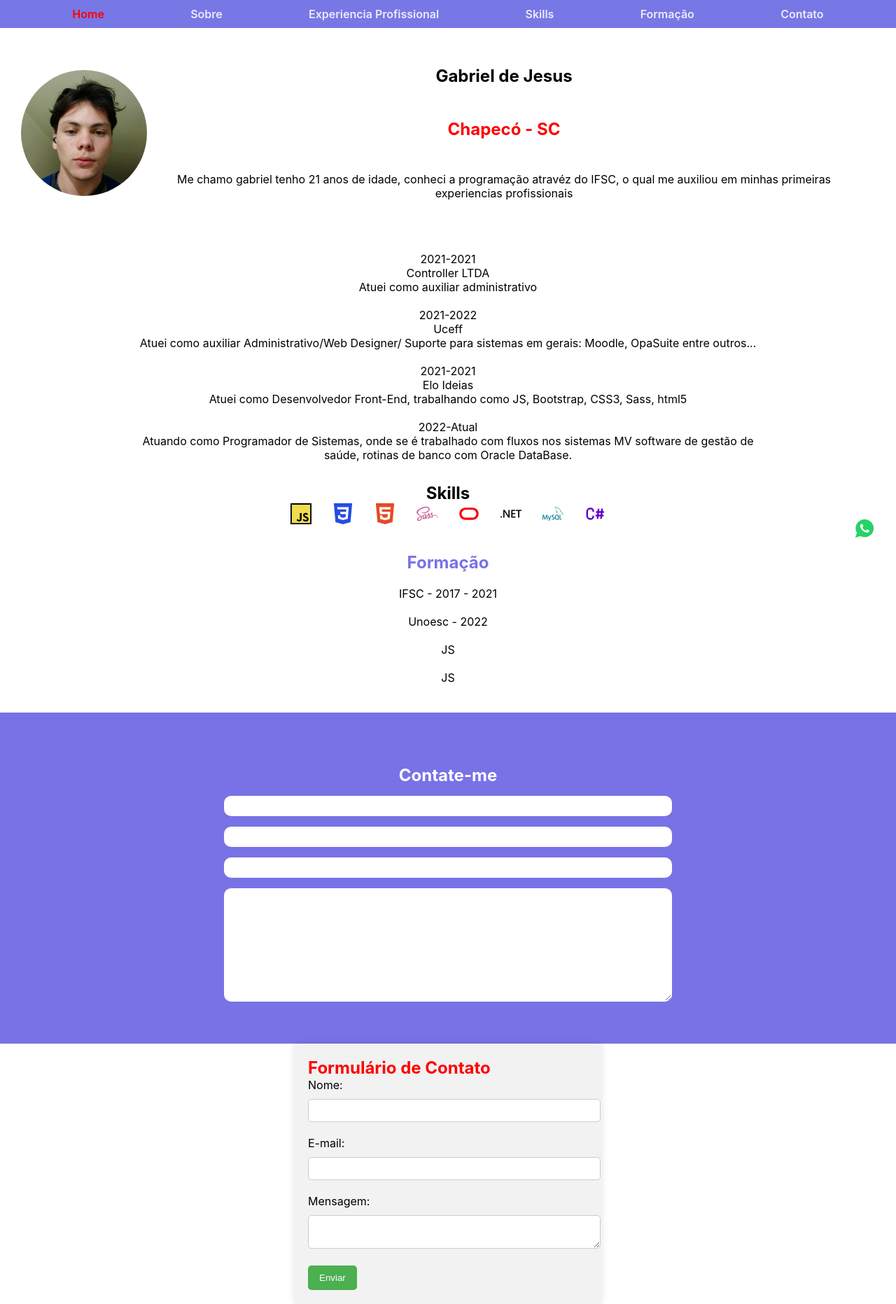
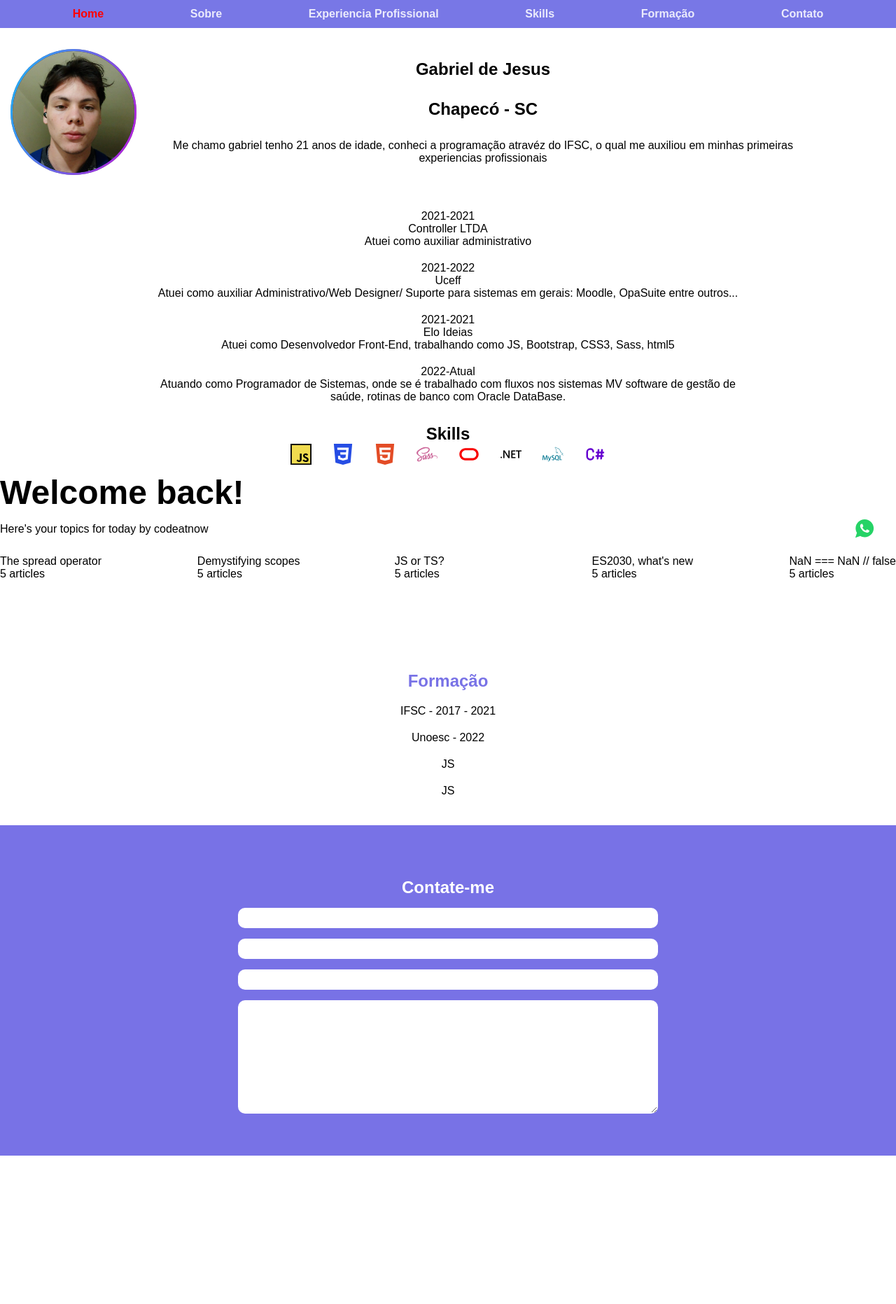
Before and after one commit to Jeje-Gab/Portifolio-React, a React (Create React App) app in the folder meu-projeto/: page / in a window 1280 px wide. Shown: the whole page at 70% size. After the commit the page ends 1651 px from the top, so only its background shows below. Built offline with nearby package versions, Linux system fonts and the light colour scheme.

Commit message:
Mudanças gerais em perfil e Skills

```diff
--- a/meu-projeto/src/App.jsx
+++ b/meu-projeto/src/App.jsx
@@ -7,8 +7,7 @@ import Form from './Components/Form/Form'
 import FixWpp from './Components/FixWpp/FixWpp'
 
 import './App.css'
-import TesteForm from './Components/TesteForm/TesteForm'
-// Impotando CSS para usar na pagina
+
 
 const sections =
     document.querySelectorAll("section"),
@@ -52,7 +51,6 @@ function App() {
       <College/>
       <Form/>
       <FixWpp/>
-      <TesteForm/>
     </div>
   )
 }
--- a/meu-projeto/src/Components/Navbar/Navbar.jsx
+++ b/meu-projeto/src/Components/Navbar/Navbar.jsx
@@ -64,6 +64,8 @@ function Navbar() {
           </a>
         </li>
       </ul>
+
+
     </nav>
   )
 }
--- a/meu-projeto/src/Components/Profile/Profile.css
+++ b/meu-projeto/src/Components/Profile/Profile.css
@@ -14,15 +14,14 @@
     max-height: 180px;
     width: 180px;
     border-radius: 100%;
-    margin: 30px;
-
 }
 
+/*
 img {
     width: 180px;
     transform: translateY(-20%);
 }
-
+*/
 .prof-items {
     display: flex;
     flex-wrap: wrap;
@@ -49,3 +48,70 @@ img {
         justify-content: center;
     }
 }
+
+
+/*test*/
+* {
+    margin: 0;
+    padding: 0;
+    box-sizing: border-box;
+    font-family: sans-serif;
+}
+.box {
+    position: relative;
+    width: 180px;
+    height: 180px;
+    background: rgba(0, 0, 0, 0.5);
+    border-radius: 50%;
+    overflow: hidden;
+    margin: 0 15px 0;
+}
+.box::before {
+    content: "";
+    position: absolute;
+    background: linear-gradient(315deg, #00ccff, #d400d4);
+    transition: 0.5s;
+    animation: border-animation 4s linear infinite;
+    inset: -20px 0px;
+}
+
+@keyframes border-animation {
+    0% {
+        transform: rotate(0deg);
+    }
+    100% {
+        transform: rotate(360deg);
+    }
+}
+.box::after {
+    content: "";
+    position: absolute;
+    inset: 3px;
+    background: #162052;
+    border-radius: 50%;
+    z-index: 1;
+}
+.content {
+    position: absolute;
+    display: flex;
+    flex-direction: column;
+    justify-content: center;
+    align-items: center;
+    border-radius: 50%;
+    overflow: hidden;
+    z-index: 3;
+    height: 100%;
+    width: 100%;
+    border: 3px solid transparent;
+}
+.content img {
+    position: absolute;
+    top: 0;
+    left: 0;
+    width: 100%;
+    height: 100%;
+    object-fit: cover;
+    transition: 0.75s;
+    pointer-events: none;
+    z-index: 3;
+}
--- a/meu-projeto/src/Components/Profile/Profile.jsx
+++ b/meu-projeto/src/Components/Profile/Profile.jsx
@@ -6,8 +6,10 @@ function Profile() {
   return (
     <section className="" id="home">
       <div className="prof space">
-        <div className="img-prof">
-          <img src={ProfileX} alt="a" />
+        <div className="box">
+          <div className="img-prof content">
+            <img src={ProfileX} alt="a" />
+          </div>
         </div>
         <div className="prof-items">
           <div className="prof-info">
--- a/meu-projeto/src/Components/Skills/Skills.css
+++ b/meu-projeto/src/Components/Skills/Skills.css
@@ -94,3 +94,21 @@ details[open] > summary:first-of-type {
 .CSharp:hover span {
   display: block;
 }
+
+/*Teste*/
+
+.greeting {
+  font-size: 48px;
+  font-weight: 700;
+  margin-top: 12px;
+}
+.tagline {
+  margin-top: 16px;
+  margin-bottom: 28px;
+}
+.topics {
+  display: flex;
+  justify-content: space-between;
+  margin-top: 20px;
+  position: relative; width: 100%;
+}
--- a/meu-projeto/src/Components/Skills/Skills.jsx
+++ b/meu-projeto/src/Components/Skills/Skills.jsx
@@ -1,7 +1,5 @@
-import React, { useState } from 'react'
+import React, { useState, useRef } from 'react';
 import './Skills.css'
-import JS from '../../assets/Img/JS.png'
-import JSX from '../../assets/Img/React.png'
 import { IoLogoJavascript } from 'react-icons/io5';
 import { SiCss3 } from 'react-icons/si'
 import { SiHtml5 } from 'react-icons/si'
@@ -12,6 +10,48 @@ import { SiMysql } from 'react-icons/si'
 import { TbBrandCSharp } from 'react-icons/tb'
 
 function Skills() {
+  const [active, setActive] = useState(null);
+  const [y, setY] = useState(0);
+  const articles = [
+    'The spread operator',
+    'Demystifying scopes',
+    'JS or TS?',
+    "ES2030, what's new",
+    'NaN === NaN // false'
+  ];
+
+  const articleRefs = useRef([]); // Ref para armazenar as referências dos elementos
+
+  const handleMouseOver = (index) => {
+    setActive(index);
+  };
+
+  const handleMouseMove = (event) => {
+    setY(event.clientY);
+  };
+
+  const calculateOpacity = (index, offset) => {
+    return offset < 0 ? 0 : y / 200 - offset / (200 - index * 25);
+  };
+
+  const updateOpacity = () => {
+    if (active !== null) {
+      const offset = y - active * 25;
+      const opacity = calculateOpacity(active, offset);
+      document.querySelector(`.topic${active + 1}`).style.opacity = opacity;
+
+      articleRefs.current.forEach((articleRef, articleIndex) => {
+        if (articleIndex !== active) {
+          articleRef.style.opacity = 0;
+        } else {
+          const articleOffset = y - articleIndex * 25;
+          const articleOpacity = calculateOpacity(articleIndex, articleOffset);
+          articleRef.style.opacity = articleOpacity;
+        }
+      });
+    }
+  };
+
   return (
     <section className="" id="skills">
       <div className="ItensSkills space">
@@ -22,32 +62,74 @@ function Skills() {
               <IoLogoJavascript />
             </div>
             <div className="Skills CSS3">
-              <SiCss3/>
+              <SiCss3 />
             </div>
             <div className="Skills HTML5">
-              <SiHtml5/>
+              <SiHtml5 />
             </div>
             <div className="Skills Sass">
-              <IoLogoSass/>
+              <IoLogoSass />
             </div>
             <div className="Skills Oracle">
               <GrOracle />
             </div>
             <div className="Skills dotNET">
-              <SiDotnet/>
+              <SiDotnet />
             </div>
             <div className="Skills mySQL">
-              <SiMysql/>
+              <SiMysql />
             </div>
             <div className="Skills CSharp">
               <span>C#</span>
-              <TbBrandCSharp/>
+              <TbBrandCSharp />
             </div>
           </div>
         </div>
       </div>
+
+      <div className="phone" onMouseMove={handleMouseMove}>
+        <div className="greeting">Welcome back!</div>
+        <div className="tagline">Here's your topics for today by codeatnow</div>
+        <div className="topics">
+          {articles.map((article, index) => {
+            const offset = y - index * 25;
+            const opacity = active === index ? calculateOpacity(index, offset) : 0;
+
+            return (
+              <div
+                key={index}
+                className={`topic topic${index + 1} ${active === index ? 'active' : ''}`}
+                onMouseOver={() => handleMouseOver(index)}
+                onMouseOut={() => handleMouseOver(null)}
+              >
+                <div className="topic-bg"></div>
+                <div className="topic-title">
+                  <span className={`topic-color topic-color${index + 1} ${active === index ? 'active' : ''}`}></span> {article}
+                </div>
+                <div className="topic-count">5 articles</div>
+                <div className="articles">
+                  {articles.map((article, articleIndex) => {
+                    const articleOffset = y - articleIndex * 25;
+                    const articleOpacity = active === index ? calculateOpacity(articleIndex, articleOffset) : 0;
+
+                    return (
+                      <div
+                        key={articleIndex}
+                        className={`article article${articleIndex + 1} ${active === index ? 'active' : ''}`}
+                        style={{ opacity: articleOpacity }}
+                      >
+                        {article}
+                      </div>
+                    );
+                  })}
+                </div>
+              </div>
+            );
+          })}
+        </div>
+      </div>
     </section>
-  )
+  );
 }
 
 export default Skills;
--- a/meu-projeto/src/Components/TesteForm/TesteForm.jsx
+++ /dev/null
@@ -1,72 +0,0 @@
-import React, { useState } from 'react'
-
-import './teste.css';
-import axios from 'axios';
-
-function TesteForm(){
-    const [nome, setNome] = useState('');
-    const [email, setEmail] = useState('');
-    const [mensagem, setMensagem] = useState('');
-    const [enviado, setEnviado] = useState(false);
-    const [erro, setErro] = useState(null);
-
-    const handleSubmit = async (e) => {
-      e.preventDefault();
-
-      try {
-        await axios.post('http://localhost:3001/enviar-email', {
-          nome,
-          email,
-          mensagem,
-        });
-
-        setEnviado(true);
-        setErro(null);
-      } catch (error) {
-        console.log(error);
-        setErro('Ocorreu um erro ao enviar a mensagem.');
-      }
-    };
-
-    return (
-      <div className="form-container">
-        <h2>Formulário de Contato</h2>
-        {enviado ? (
-          <p>Mensagem enviada com sucesso!</p>
-        ) : (
-          <form onSubmit={handleSubmit}>
-            <label htmlFor="nome">Nome:</label>
-            <input
-              type="text"
-              id="nome"
-              value={nome}
-              onChange={(e) => setNome(e.target.value)}
-              required
-            />
-            <br />
-            <label htmlFor="email">E-mail:</label>
-            <input
-              type="email"
-              id="email"
-              value={email}
-              onChange={(e) => setEmail(e.target.value)}
-              required
-            />
-            <br />
-            <label htmlFor="mensagem">Mensagem:</label>
-            <textarea
-              id="mensagem"
-              value={mensagem}
-              onChange={(e) => setMensagem(e.target.value)}
-              required
-            ></textarea>
-            <br />
-            <button type="submit">Enviar</button>
-            {erro && <p>{erro}</p>}
-          </form>
-        )}
-      </div>
-    );
-  }
-
-export default TesteForm;
--- a/meu-projeto/src/Components/TesteForm/teste.css
+++ /dev/null
@@ -1,46 +0,0 @@
-h2 {
-  color: red;
-  justify-content: center;
-}
-
-/* Arquivo: teste-form.css */
-
-.form-container {
-  max-width: 400px;
-  margin: 0 auto;
-  padding: 20px;
-  background-color: #f2f2f2;
-  border-radius: 5px;
-  box-shadow: 0 0 10px rgba(0, 0, 0, 0.1);
-}
-
-.form-container label {
-  display: block;
-  margin-bottom: 10px;
-}
-
-.form-container input,
-.form-container textarea {
-  width: 100%;
-  padding: 8px;
-  border-radius: 5px;
-  border: 1px solid #ccc;
-  margin-bottom: 20px;
-}
-
-.form-container button {
-  background-color: #4caf50;
-  color: white;
-  border: none;
-  padding: 10px 16px;
-  border-radius: 5px;
-  cursor: pointer;
-}
-
-.form-container button:hover {
-  background-color: #45a049;
-}
-
-.form-container p.error-message {
-  color: red;
-}
```
Also changed, not shown: meu-projeto/src/Components/Navbar/Navbar.css (+52 -0 lines).
